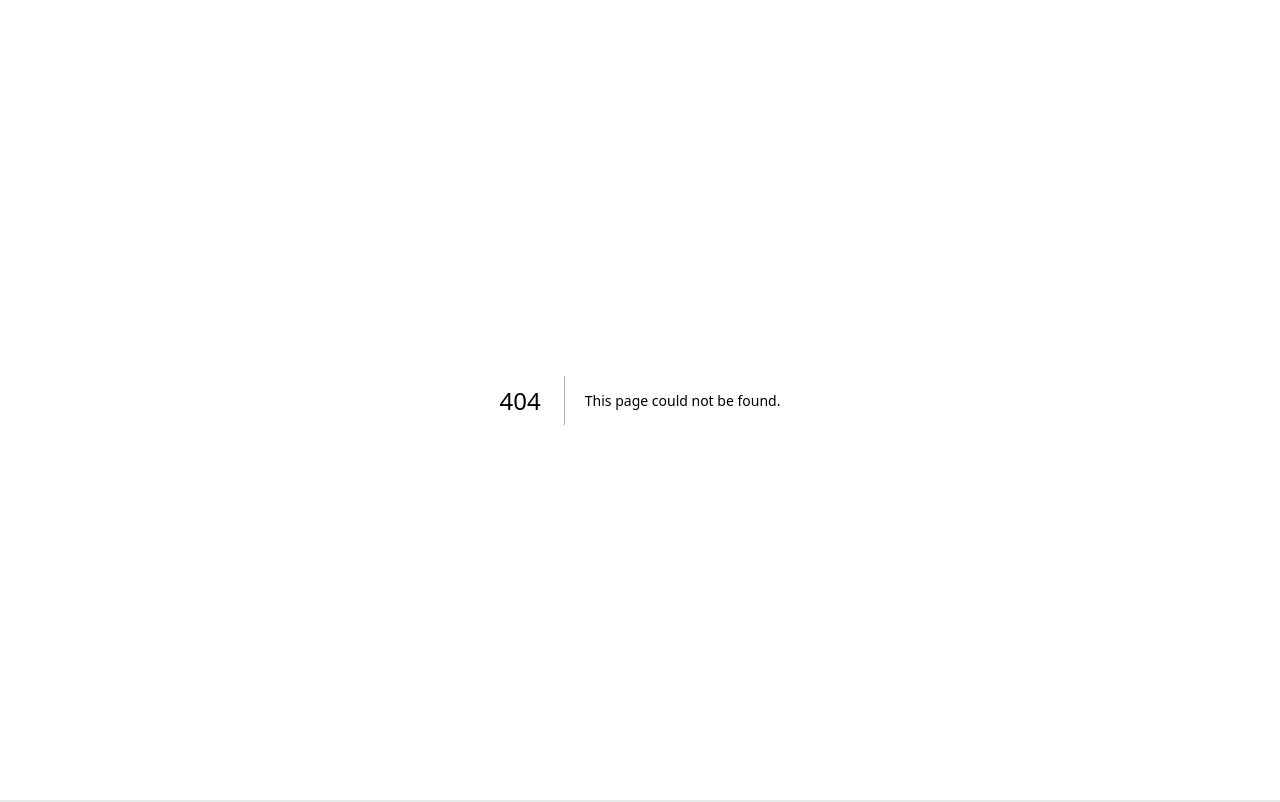
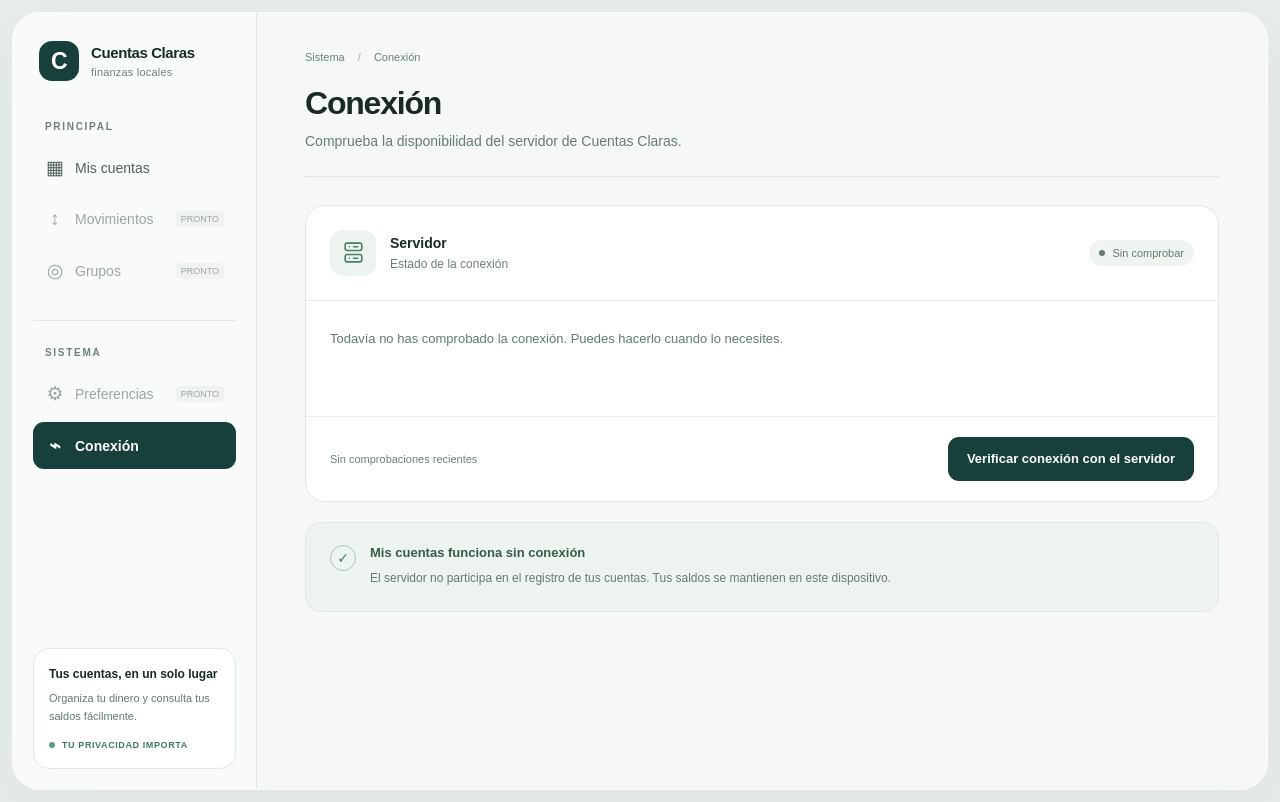
Before and after one commit to CI3715/Grupo2_LimitTokenReached, a Next.js app in the folder app/: page /conexion in a window 1280 px wide. Before the commit this address had no page. Built offline with nearby package versions, Linux system fonts and the light colour scheme.

Commit message:
feat(connection): integrar vista sencilla con el diseno de cuentas

```diff
--- /dev/null
+++ b/app/src/app/conexion/page.tsx
@@ -0,0 +1,158 @@
+"use client";
+
+import { useState } from "react";
+import { AccountsSidebar } from "@/components/accounts/accounts-sidebar";
+import { pingServer } from "@/services/pingService";
+import type { ConnectionState } from "@/types/ping";
+import "../accounts.css";
+
+export default function ConnectionPage() {
+  const [state, setState] = useState<ConnectionState>({ status: "idle" });
+  const [lastCheck, setLastCheck] = useState<string>();
+  const loading = state.status === "loading";
+  const labels = {
+    idle: "Sin comprobar",
+    loading: "Comprobando…",
+    success: "Conectado",
+    error: "No disponible",
+  };
+
+  async function checkConnection() {
+    if (loading) return;
+    setState({ status: "loading" });
+    try {
+      const data = await pingServer();
+      setState({ status: "success", data });
+    } catch (cause) {
+      setState({
+        status: "error",
+        message:
+          cause instanceof Error
+            ? cause.message
+            : "No pudimos conectar con el servidor. Comprueba que esté encendido e inténtalo de nuevo.",
+      });
+    } finally {
+      setLastCheck(
+        new Intl.DateTimeFormat("es-VE", {
+          hour: "2-digit",
+          minute: "2-digit",
+          second: "2-digit",
+          timeZone: "America/Caracas",
+        }).format(new Date()),
+      );
+    }
+  }
+
+  return (
+    <div className="accounts-page">
+      <div className="accounts-shell">
+        <AccountsSidebar active="connection" />
+        <main className="accounts-workspace">
+          <header className="accounts-header">
+            <div>
+              <p className="breadcrumb">
+                Sistema <span>/</span> Conexión
+              </p>
+              <h1>Conexión</h1>
+              <p>Comprueba la disponibilidad del servidor de Cuentas Claras.</p>
+            </div>
+          </header>
+          <section
+            className="connection-panel"
+            aria-labelledby="server-title"
+            aria-busy={loading}
+          >
+            <div className="connection-panel-heading">
+              <div className="connection-server-icon" aria-hidden="true">
+                <svg
+                  width="25"
+                  height="25"
+                  viewBox="0 0 24 24"
+                  fill="none"
+                  stroke="currentColor"
+                  strokeWidth="1.5"
+                  strokeLinecap="round"
+                >
+                  <rect x="4" y="3" width="16" height="7" rx="2" />
+                  <rect x="4" y="14" width="16" height="7" rx="2" />
+                  <path d="M8 6.5h.01M8 17.5h.01M12 6.5h4M12 17.5h4" />
+                </svg>
+              </div>
+              <div>
+                <h2 id="server-title">Servidor</h2>
+                <p>Estado de la conexión</p>
+              </div>
+              <span
+                className={`connection-status connection-status-${state.status}`}
+                role="status"
+              >
+                <i aria-hidden="true" />
+                {labels[state.status]}
+              </span>
+            </div>
+            <div className="connection-panel-body">
+              {state.status === "idle" && (
+                <p>
+                  Todavía no has comprobado la conexión. Puedes hacerlo cuando
+                  lo necesites.
+                </p>
+              )}
+              {loading && <p>Esperando la respuesta del servidor…</p>}
+              {state.status === "error" && (
+                <p className="connection-error" role="alert">
+                  {state.message}
+                </p>
+              )}
+              {state.status === "success" && (
+                <>
+                  <p>{state.data.mensaje}</p>
+                  <dl className="connection-details">
+                    <div>
+                      <dt>Versión del servidor</dt>
+                      <dd>{state.data.version}</dd>
+                    </div>
+                    <div>
+                      <dt>Tiempo de respuesta</dt>
+                      <dd>
+                        {new Intl.NumberFormat("es-VE", {
+                          maximumFractionDigits: 1,
+                        }).format(state.data.latencia_ms)}{" "}
+                        ms
+                      </dd>
+                    </div>
+                  </dl>
+                </>
+              )}
+            </div>
+            <footer className="connection-panel-footer">
+              <span>
+                {lastCheck
+                  ? `Última comprobación: ${lastCheck}`
+                  : "Sin comprobaciones recientes"}
+              </span>
+              <button
+                className="account-primary"
+                onClick={() => void checkConnection()}
+                disabled={loading}
+              >
+                {loading
+                  ? "Comprobando…"
+                  : "Verificar conexión con el servidor"}
+              </button>
+            </footer>
+          </section>
+          <aside className="connection-local-info">
+            <span aria-hidden="true">✓</span>
+            <div>
+              <h2>Mis cuentas funciona sin conexión</h2>
+              <p>
+                El servidor no participa en el registro de tus cuentas. Tus
+                saldos se mantienen en este dispositivo.
+              </p>
+            </div>
+          </aside>
+        </main>
+      </div>
+    </div>
+  );
+}
```
